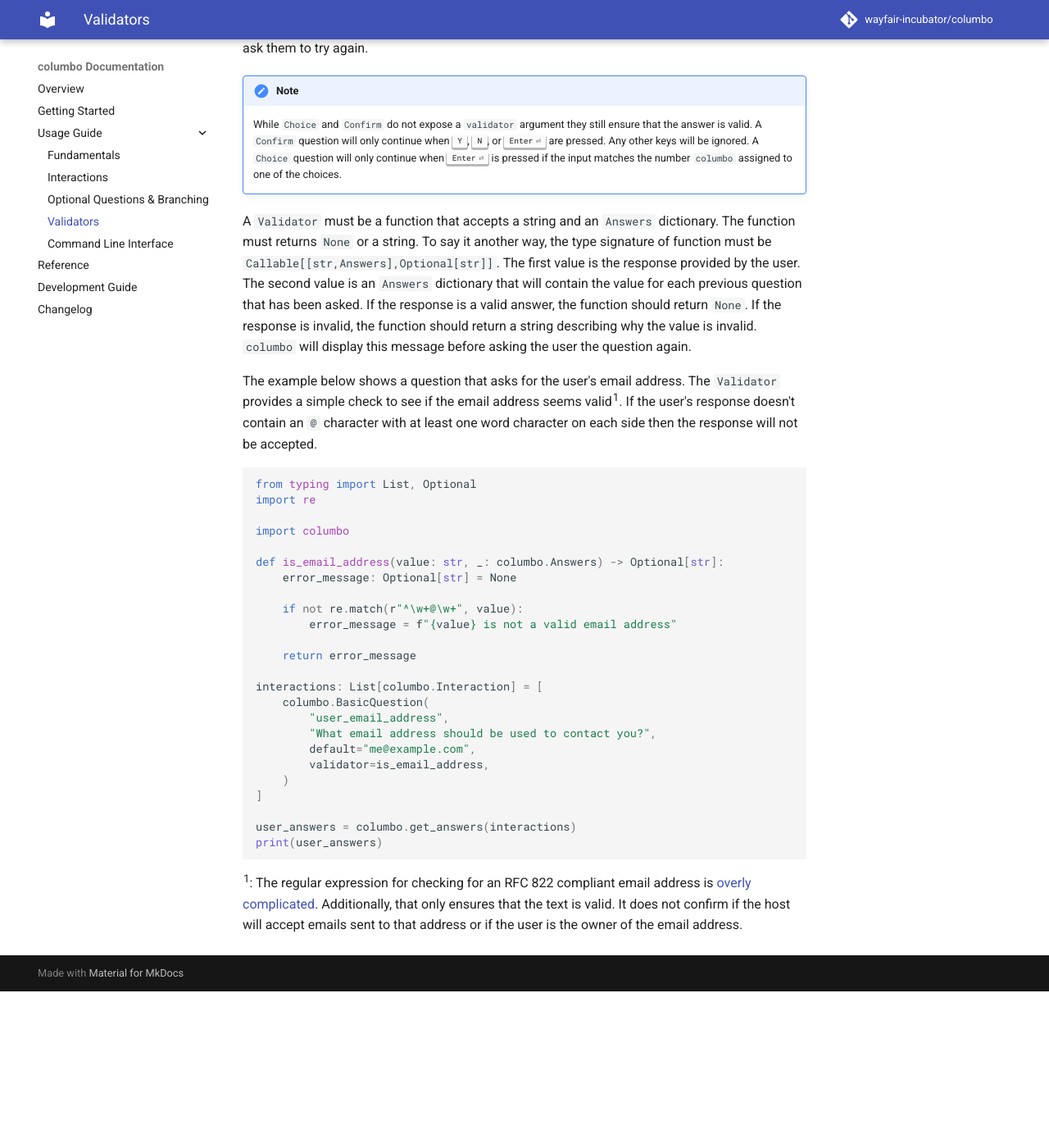
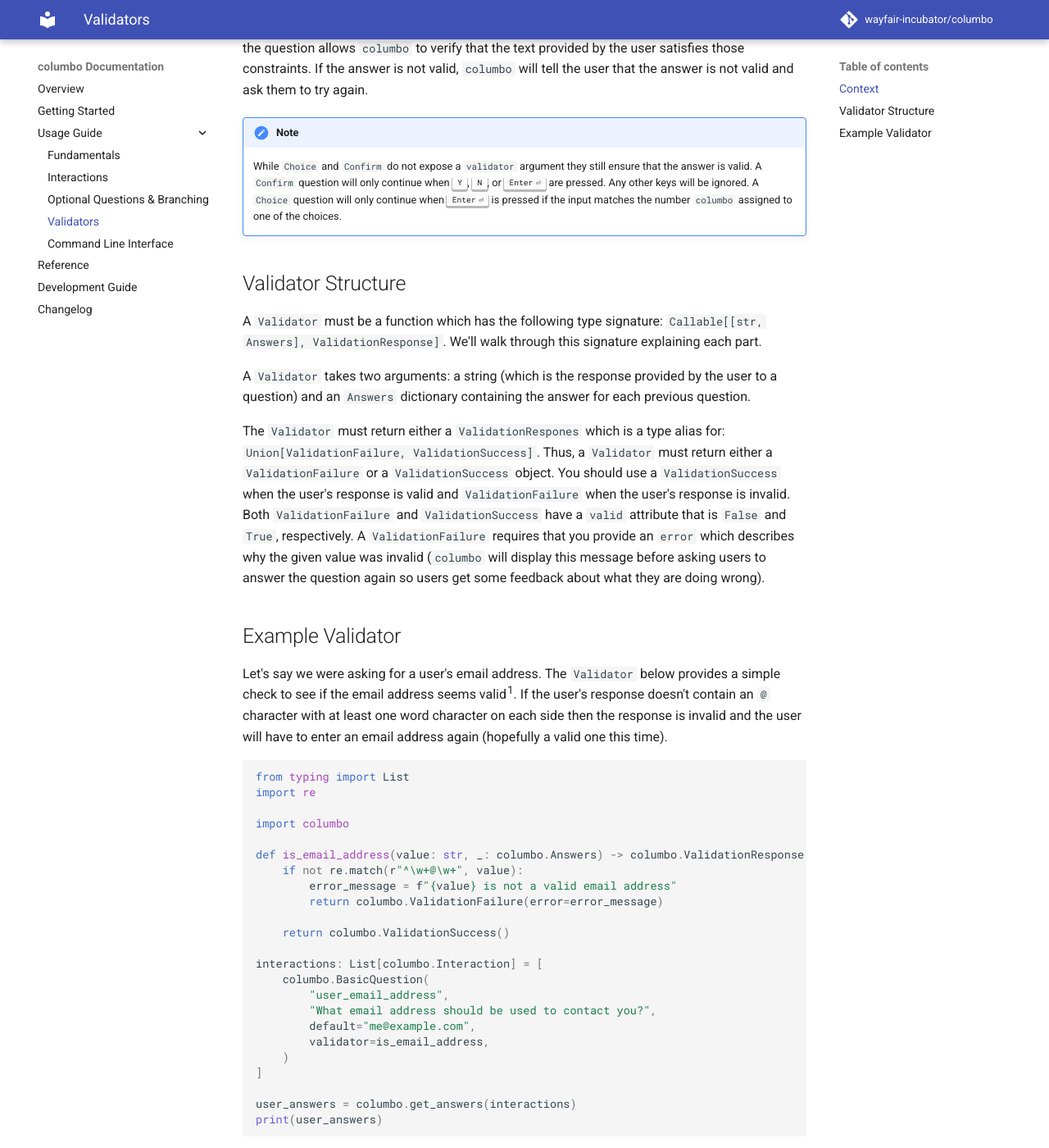
Before and after one commit to plannigan/columbo, an MkDocs documentation site: the page built from docs/usage-guide/validators.md, in a window 1280 px wide and 1400 px high, scrolled down 236 px. Shown: the whole window at 82% size. Built offline with MkDocs 1.6.1 and Material for MkDocs 9.7.7, drawn with Linux system fonts in a browser that asks for light colours; comment, search, counter and statistics services are not loaded; before the commit the page ends 1445 px from its top, so only the background shows below that.

Commit message:
Updating docs for new validator signature

````diff
--- a/docs/usage-guide/validators.md
+++ b/docs/usage-guide/validators.md
@@ -1,4 +1,6 @@
 # Validators
+
+## Context
 
 `BasicQuestion` allows the user to provide arbitrary text as the answer to the question. However, there are frequently
 constraints on what is considered a valid answer. Providing a `Validator` for the question allows `columbo` to verify
@@ -11,30 +13,34 @@ the answer is not valid and ask them to try again.
     A `Choice` question will only continue when ++enter++ is pressed if the input matches the number `columbo` assigned
     to one of the choices.
 
-A `Validator` must be a function that accepts a string and an `Answers` dictionary. The function must returns `None` or
-a string. To say it another way, the type signature of function must be `Callable[[str,Answers],Optional[str]]`. The
-first value is the response provided by the user. The second value is an `Answers` dictionary that will contain the
-value for each previous question that has been asked. If the response is a valid answer, the function should return
-`None`. If the response is invalid, the function should return a string describing why the value is invalid. `columbo`
-will display this message before asking the user the question again.
+## Validator Structure
 
-The example below shows a question that asks for the user's email address. The `Validator` provides a simple check to see if
+A `Validator` must be a function which has the following type signature: `Callable[[str, Answers], ValidationResponse]`. We'll walk through this signature explaining each part.
+
+A `Validator` takes two arguments: a string (which is the response provided by the user to a question) and an `Answers` dictionary containing the answer for each previous question.
+
+The `Validator` must return either a `ValidationRespones` which is a type alias for: `Union[ValidationFailure, ValidationSuccess]`. Thus, a `Validator` must return either a `ValidationFailure` or a `ValidationSuccess` object. You should use a `ValidationSuccess` when the user's response is valid and `ValidationFailure` when the user's response is invalid. Both `ValidationFailure` and `ValidationSuccess` have a `valid` attribute that is `False` and `True`, respectively. A `ValidationFailure` requires that you provide an `error` which describes why the given value was invalid (`columbo` will display this message before asking users to answer the question again so users get some feedback about what they are doing wrong).
+
+## Example Validator
+
+Let's say we were asking for a user's email address.
+The `Validator` below provides a simple check to see if
 the email address seems valid<sup>1</sup>. If the user's response doesn't contain an `@` character with at least one
-word character on each side then the response will not be accepted.
+word character on each side then the response is invalid and the user will have to
+enter an email address again (hopefully a valid one this time).
 
 ```python
-from typing import List, Optional
+from typing import List
 import re
 
 import columbo
 
-def is_email_address(value: str, _: columbo.Answers) -> Optional[str]:
-    error_message: Optional[str] = None
-
+def is_email_address(value: str, _: columbo.Answers) -> columbo.ValidationResponse:
     if not re.match(r"^\w+@\w+", value):
         error_message = f"{value} is not a valid email address"
+        return columbo.ValidationFailure(error=error_message)
 
-    return error_message
+    return columbo.ValidationSuccess()
 
 interactions: List[columbo.Interaction] = [
     columbo.BasicQuestion(
````
Also changed, not shown: docs/api.md (+3 -3 lines), 1 other file.
